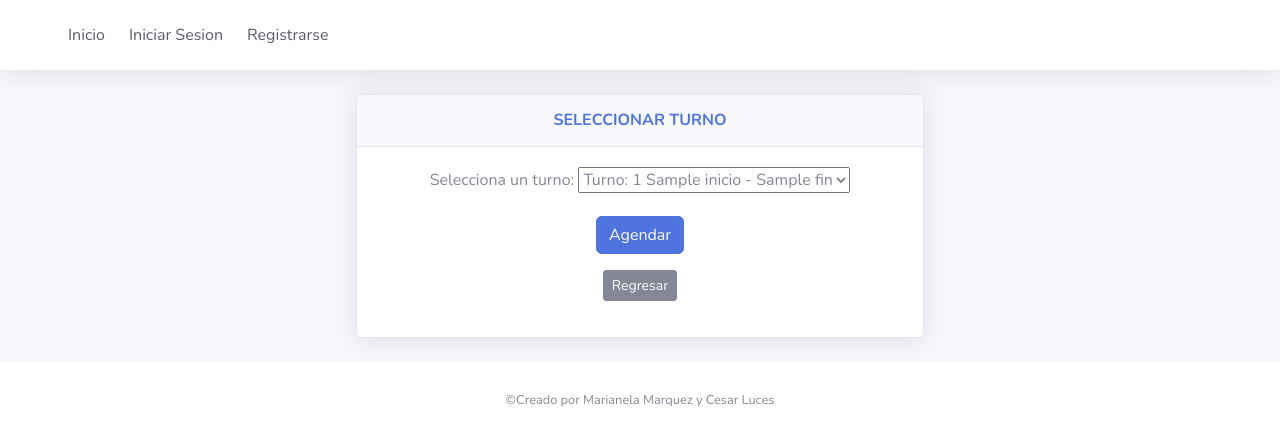
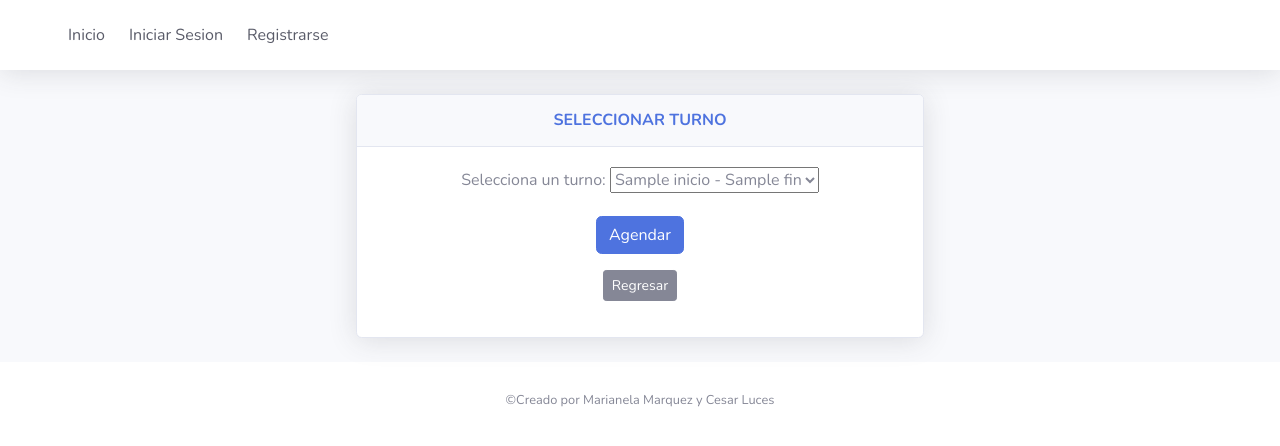
Before and after one commit to marianelamarquez/CitasMedicas, a Django app: template task/templates/Citas/seleccionar_turno.html in a window 1280 px wide. Shown: the top 446 px of the page. Run offline with Django 5.2, Linux system fonts and the light colour scheme; the template is opened without the code that fills it: most values are stand-ins (such as "Sample title", 1, 10 or a date in 2020); some libraries are stand-ins or nearby versions.

Commit message:
se quito lo de turno en seleccionar turno

```diff
--- a/task/templates/Citas/seleccionar_turno.html
+++ b/task/templates/Citas/seleccionar_turno.html
@@ -38,7 +38,7 @@
                                             <label for="turno">Selecciona un turno:</label>
                                             <select name="turno" id="turno" class="text-secondary">
                                                 {% for inicio, fin in turnos_disponibles %}
-                                                    <option value="{{ inicio }}-{{ fin }}">Turno: {{ forloop.counter }} {{ inicio }} - {{ fin }}</option>
+                                                    <option value="{{ inicio }}-{{ fin }}"> {{ inicio }} - {{ fin }}</option>
                                                 {% endfor %}
                                             </select>
                                         </div>
```
